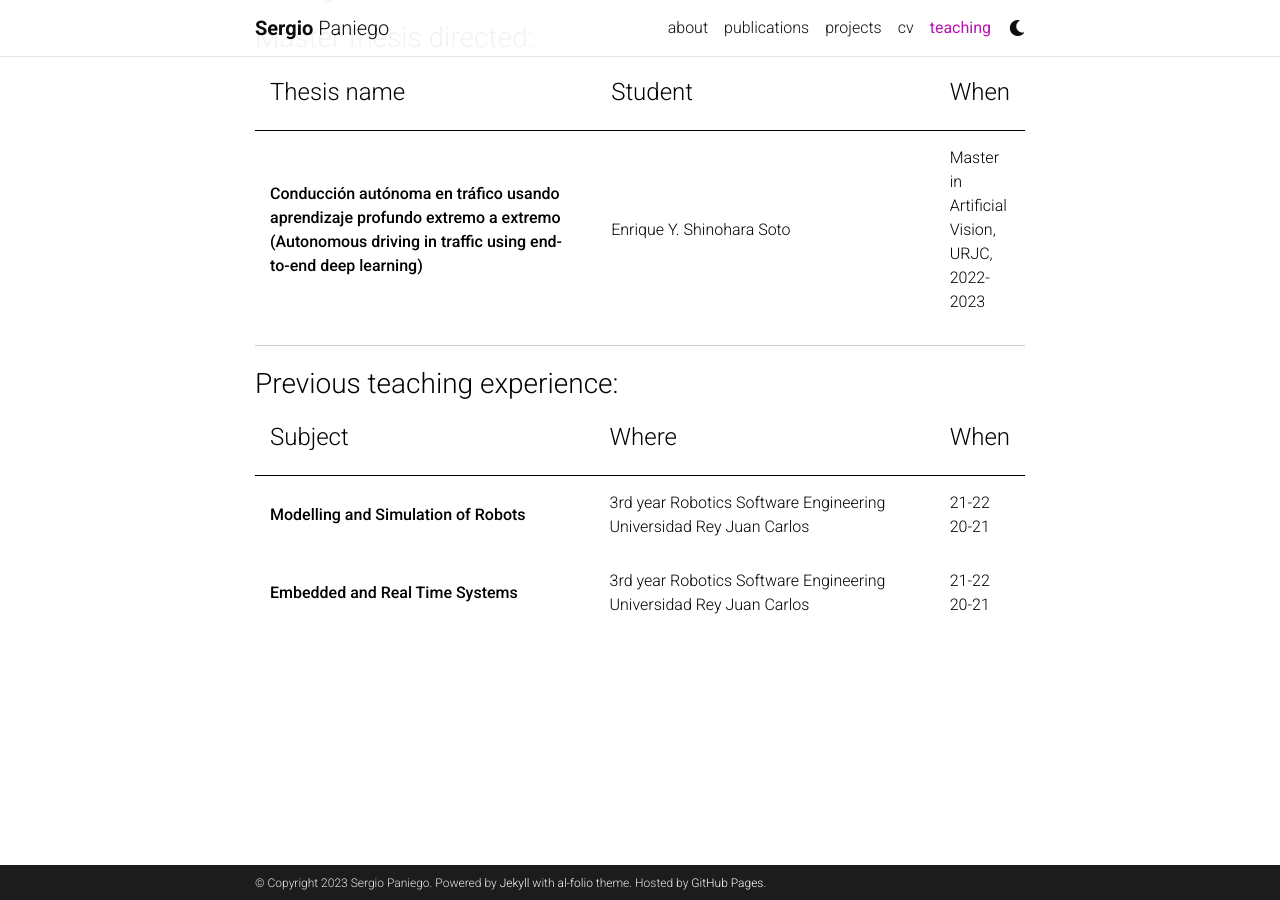
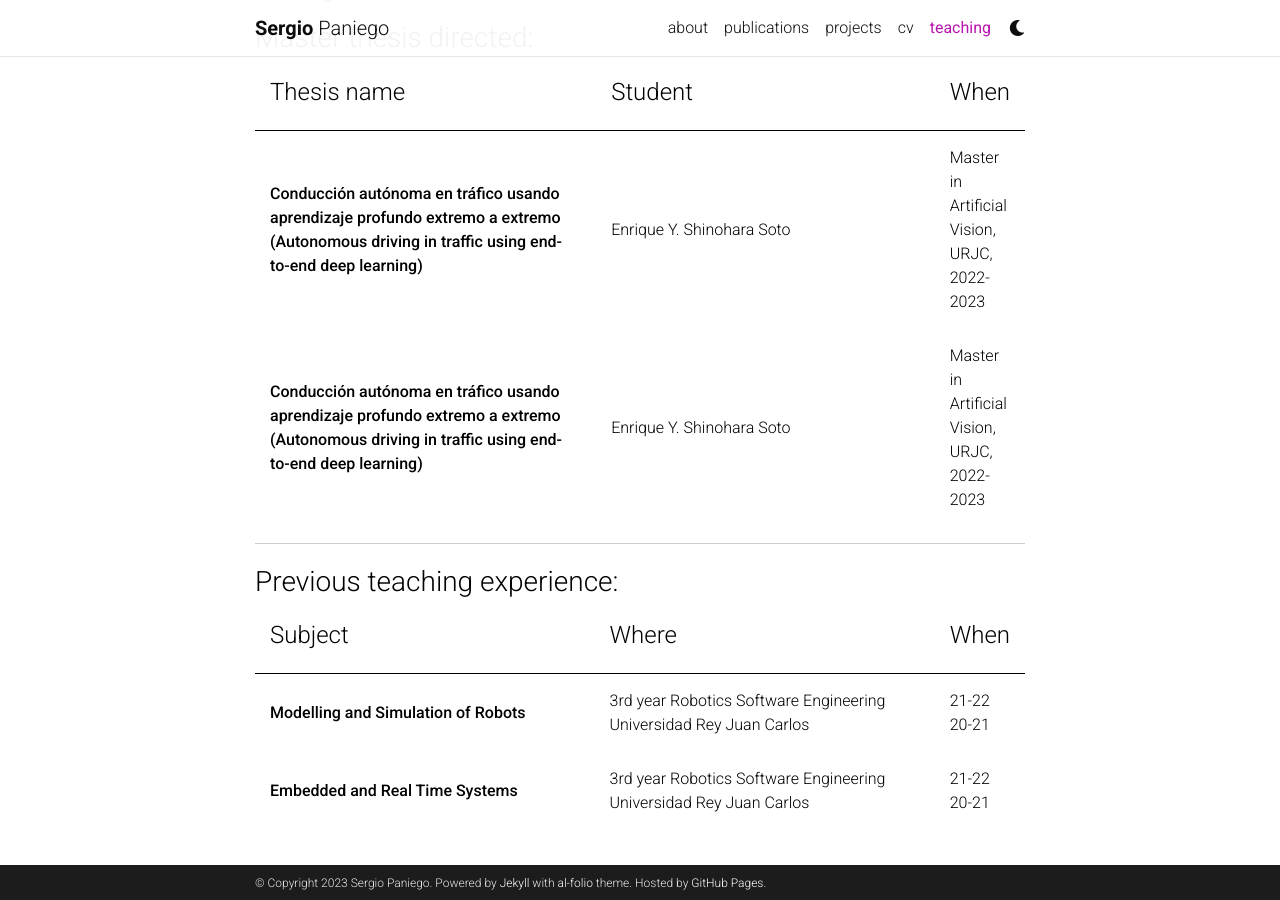
Before and after one commit to sergiopaniego/sergiopaniego.github.io, a Jekyll site: the page built from _pages/teaching.md, in a window 1280 px wide and 900 px high, scrolled down 1010 px. Built offline with Jekyll 4.4.1, drawn with Linux system fonts in a browser that asks for light colours; comment, search, counter and statistics services are not loaded; a style sheet for code colours, icons or effects is not loaded.

Commit message:
Compressed version of PDF added

```diff
--- a/_pages/teaching.md
+++ b/_pages/teaching.md
@@ -133,6 +133,11 @@
             <td markdown="span">Enrique Y. Shinohara Soto</td>
             <td markdown="span">Master in Artificial Vision, URJC, 2022-2023</td>
         </tr>
+        <tr>
+            <td markdown="span">[**Conducción autónoma en tráfico usando aprendizaje profundo extremo a extremo (Autonomous driving in traffic using end-to-end deep learning)**](/assets/pdf/tfm-deeplearning-autonomous_driving-enrique_shinohara-2023_compressed.pdf)</td>
+            <td markdown="span">Enrique Y. Shinohara Soto</td>
+            <td markdown="span">Master in Artificial Vision, URJC, 2022-2023</td>
+        </tr>
     </tbody>
 </table>
 
```
Also changed, not shown: 4 other files.
